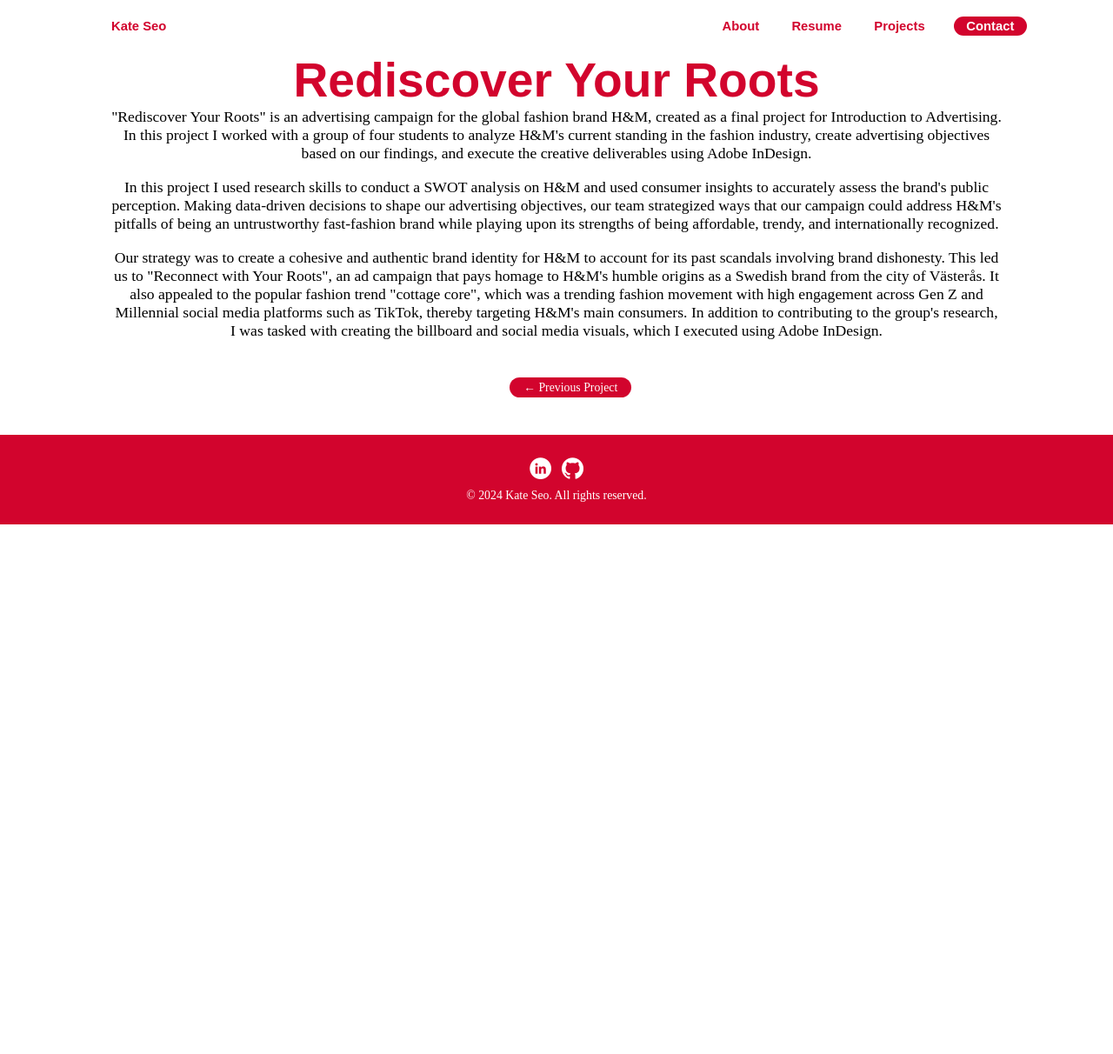
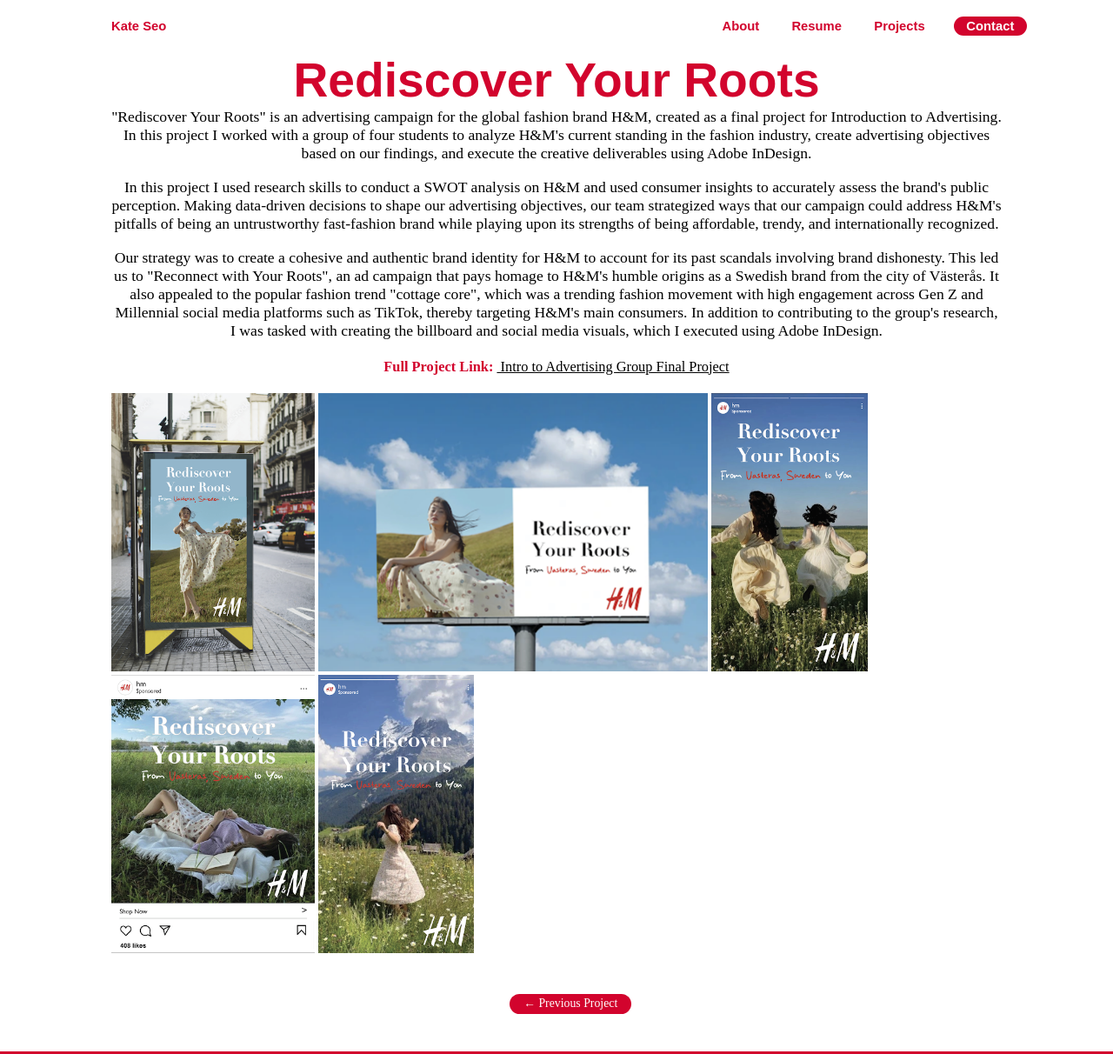
Before and after one commit to k4teseo/personal, a plain HTML site: page projects/hm/hm.html in a window 1280 px wide. Shown: the top 1212 px of the page at 87% size. Before the commit the page ends 800 px from the top, so only its background shows below. Drawn offline with Linux system fonts and the light colour scheme; a web font is replaced by a local one.

Commit message:
finished adding content and styling to h&m project page

```diff
--- a/projects/hm/hm.css
+++ b/projects/hm/hm.css
@@ -7,18 +7,6 @@
 
 html {
     scroll-behavior: smooth;
-}
-
-main {
-    margin: 0 10vw;
-}
-
-.title{
-    font-size: calc(4px + 4vw);
-    font-family: "rafaella", sans-serif;
-    color: #D2042D;
-    animation: slideIn 1s ease;
-    animation-timeline: view();
 }
 
 /* Navigation Bar */
@@ -86,19 +74,51 @@ main {
     display: flex;
     flex-direction: column;
     align-items: center;
+    margin: 0 10vw;
 }
 
-h1 {
+main h1 {
     font-size: calc(4px + 4vw);
     font-family: "rafaella", sans-serif;
     color: #D2042D;
 }
 
-p {
+main p {
     font-family: "Zahrah", serif;
     font-size: calc(1px + 1.3vw);
     color: black;
     text-align: center;
+}
+
+.project-link {
+    margin: 2% 0;
+    display: inline;
+}
+
+.project-link span {
+    font-family: Rafaella, serif;
+    color: #D2042D;
+    font-size: calc(1px + 1.2vw);
+    font-weight: 700;
+}
+
+.project-link a {
+    font-size: calc(1px + 1.2vw);
+    color: black;
+    font-family: Zahrah, serif;
+}
+
+.creative {
+    flex-direction: row;
+    align-items: center;
+    align-content: center;
+    justify-content: center;
+    justify-items: center;
+}
+
+.creative img {
+    height: 25vw;
+    width: auto;
 }
 
 main button {
--- a/projects/hm/hm.html
+++ b/projects/hm/hm.html
@@ -39,6 +39,19 @@
             the group's research, I was tasked with creating the billboard and social media visuals, which I executed using
             Adobe InDesign.</p>
 
+        <div class="project-link">
+        <span>Full Project Link:&nbsp;</span><a href="https://docs.google.com/presentation/d/1y5y2teg2CZMobulKONfUCIYcoCq31Qs7/edit?usp=sharing&ouid=105653107909539252525&rtpof=true&sd=true" target="_blank">
+            Intro to Advertising Group Final Project
+        </a></div>
+
+        <div class="creative">
+            <img src="../../assets/ooh-ad.png" alt="Bus stop ad for H&M">
+            <img src="../../assets/advertising.png" alt="Billboard ad for H&M">
+            <img src="../../assets/social-ad-1.png" alt="Instagram story ad for H&M">
+            <img src="../../assets/social-ad-2.png" alt="Instagram post ad for H&M">
+            <img src="../../assets/social-ad-3.png" alt="Instagram story ad for H&M">
+        </div>
+
         <a href="../sustainablymade/sustainablymade.html"><button>&larr; Previous Project</button></a>
     </main>
 
--- a/projects/sustainablymade/sustainablymade.css
+++ b/projects/sustainablymade/sustainablymade.css
@@ -7,18 +7,6 @@
 
 html {
     scroll-behavior: smooth;
-}
-
-main {
-    margin: 0 10vw;
-}
-
-.title{
-    font-size: calc(4px + 4vw);
-    font-family: "rafaella", sans-serif;
-    color: #D2042D;
-    animation: slideIn 1s ease;
-    animation-timeline: view();
 }
 
 /* Navigation Bar */
@@ -83,18 +71,19 @@ header button:hover {
 
 /* Main content */
 main {
+    margin: 0 10vw;
     display: flex;
     flex-direction: column;
     align-items: center;
 }
 
-h1 {
+main h1 {
     font-size: calc(4px + 4vw);
     font-family: "rafaella", sans-serif;
     color: #D2042D;
 }
 
-p {
+main p {
     font-family: "Zahrah", serif;
     font-size: calc(1px + 1.3vw);
     color: black;
```
Also changed, not shown: assets/ooh-ad.png (added), assets/social-ad-1.png (added), assets/social-ad-2.png (added), assets/social-ad-3.png (added).
